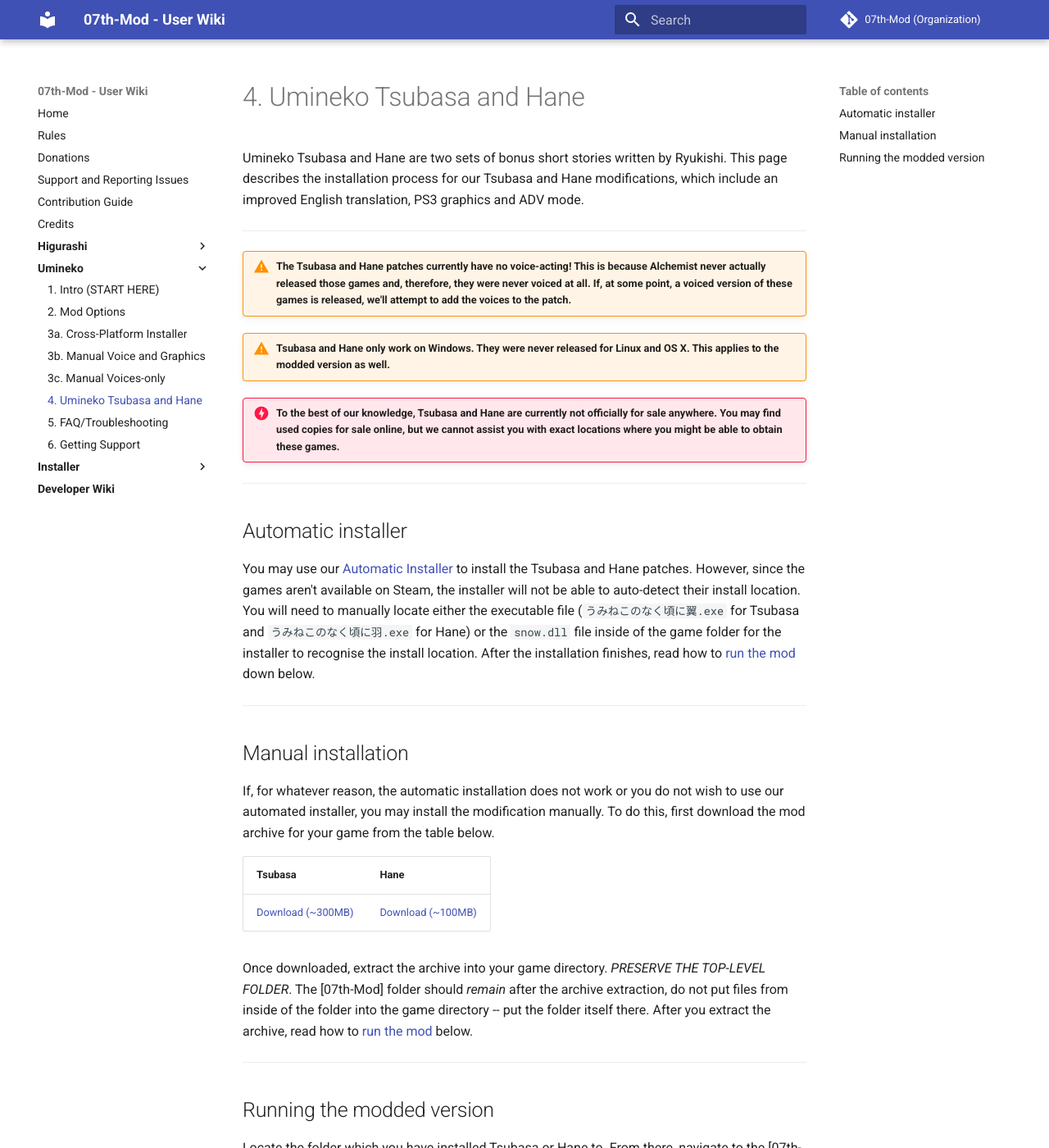
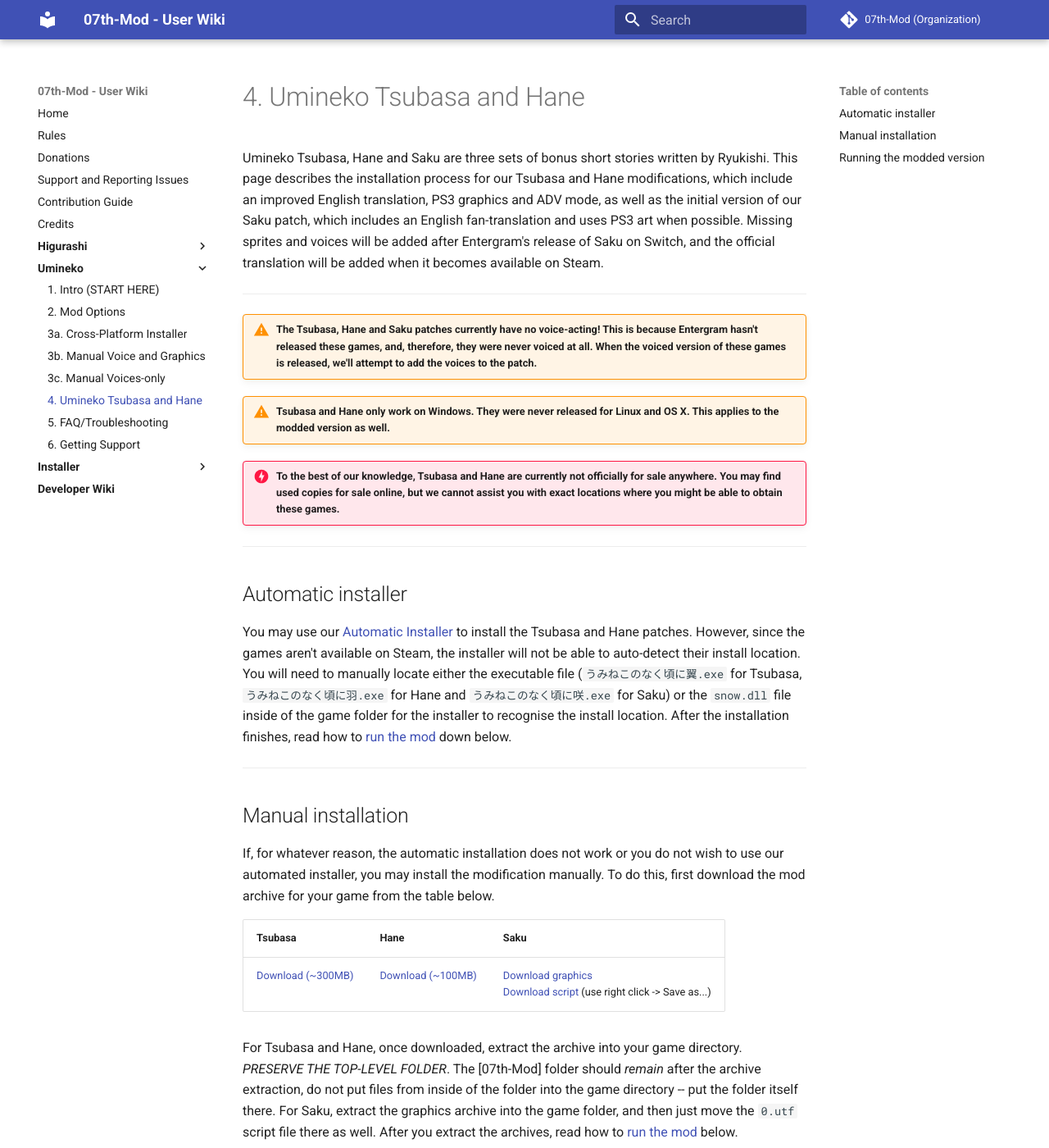
Before and after one commit to 07th-mod/wiki, an MkDocs documentation site: the page built from docs/Umineko/Tsubasa-Hane.md, in a window 1280 px wide and 1400 px high. Shown: the whole window at 82% size. Built offline with MkDocs 1.6.1 and Material for MkDocs 9.7.7, drawn with Linux system fonts in a browser that asks for light colours; some of the changed text lies outside the part shown.

Commit message:
Add Saku details

```diff
--- a/docs/Umineko/Tsubasa-Hane.md
+++ b/docs/Umineko/Tsubasa-Hane.md
@@ -1,10 +1,12 @@
-Umineko Tsubasa and Hane are two sets of bonus short stories written by Ryukishi.
+Umineko Tsubasa, Hane and Saku are three sets of bonus short stories written by Ryukishi.
 This page describes the installation process for our Tsubasa and Hane modifications,
-which include an improved English translation, PS3 graphics and ADV mode.
+which include an improved English translation, PS3 graphics and ADV mode,
+as well as the initial version of our Saku patch, which includes an English fan-translation and
+uses PS3 art when possible. Missing sprites and voices will be added after Entergram's release of Saku on Switch, and the official translation will be added when it becomes available on Steam.
 
 ---
 
-!!! warning "The Tsubasa and Hane patches currently have no voice-acting! This is because Alchemist never actually released those games and, therefore, they were never voiced at all. If, at some point, a voiced version of these games is released, we'll attempt to add the voices to the patch."
+!!! warning "The Tsubasa, Hane and Saku patches currently have no voice-acting! This is because Entergram hasn't released these games, and, therefore, they were never voiced at all. When the voiced version of these games is released, we'll attempt to add the voices to the patch."
 
 !!! warning "Tsubasa and Hane only work on Windows. They were never released for Linux and OS X. This applies to the modded version as well."
 
@@ -16,7 +18,7 @@
 
 You may use our [Automatic Installer](Umineko-Part-3a-Cross-Platform-Installer.md) to install the Tsubasa and Hane patches.
 However, since the games aren't available on Steam, the installer will not be able to auto-detect their install location.
-You will need to manually locate either the executable file (`うみねこのなく頃に翼.exe` for Tsubasa and `うみねこのなく頃に羽.exe` for Hane)
+You will need to manually locate either the executable file (`うみねこのなく頃に翼.exe` for Tsubasa, `うみねこのなく頃に羽.exe` for Hane and `うみねこのなく頃に咲.exe` for Saku)
 or the `snow.dll` file inside of the game folder for the installer to recognise the install location.
 After the installation finishes, read how to [run the mod](#running-the-modded-version) down below.
 
@@ -26,15 +28,18 @@
 
 If, for whatever reason, the automatic installation does not work or you do not wish to use our automated installer, you may install the modification manually. To do this, first download the mod archive for your game from the table below.
 
-|Tsubasa|Hane|
-|-|-|
-|[Download (~300MB)](https://07th-mod.com/Bern/Tsubasa/umineko-tsubasa-ons.zip)|[Download (~100MB)](https://07th-mod.com/Bern/Hane/umineko-hane-ons.zip)
+|Tsubasa|Hane|Saku|
+|-|-|-|
+|[Download (~300MB)](https://07th-mod.com/Bern/Tsubasa/umineko-tsubasa-ons.zip)|[Download (~100MB)](https://07th-mod.com/Bern/Hane/umineko-hane-ons.zip)|[Download graphics](https://07th-mod.com/Bern/Saku/UminekoSaku-Graphics.7z)<br>[Download script](https://raw.githubusercontent.com/07th-mod/umineko-saku/master/0.utf) (use right click -> Save as...)|
 
-Once downloaded, extract the archive into your game directory. *PRESERVE THE TOP-LEVEL FOLDER*. The \[07th-Mod\] folder should *remain* after the archive extraction, do not put files from inside of the folder into the game directory -- put the folder itself there.
-After you extract the archive, read how to [run the mod](#running-the-modded-version) below.
+For Tsubasa and Hane, once downloaded, extract the archive into your game directory. *PRESERVE THE TOP-LEVEL FOLDER*. The \[07th-Mod\] folder should *remain* after the archive extraction, do not put files from inside of the folder into the game directory -- put the folder itself there.
+For Saku, extract the graphics archive into the game folder, and then just move the `0.utf` script file there as well.
+After you extract the archives, read how to [run the mod](#running-the-modded-version) below.
 
 ---
 
 ## Running the modded version
 
-Locate the folder which you have installed Tsubasa or Hane to. From there, navigate to the \[07th-Mod\] subfolder, and run the executable program (.exe file) inside. For Tsubasa, the file is called `[07th-Mod] Umineko Tsubasa.exe`, and for Hane the filename is `[07th-Mod] Umineko Hane.exe`. Do not run the original executables for the game as they will result in starting the unmodded version. However, do not delete anything from the base game directory either -- the original files are required for the mod to work correctly.
+For Tsubasa and Hane, you will need to locate the folder which you have installed Tsubasa or Hane to. From there, navigate to the \[07th-Mod\] subfolder, and run the executable program (.exe file) inside. For Tsubasa, the file is called `[07th-Mod] Umineko Tsubasa.exe`, and for Hane the filename is `[07th-Mod] Umineko Hane.exe`. Do not run the original executables for the game as they will result in starting the unmodded version. However, do not delete anything from the base game directory either -- the original files are required for the mod to work correctly.
+
+For Saku, you will be able to just use the game's own executable.
```
